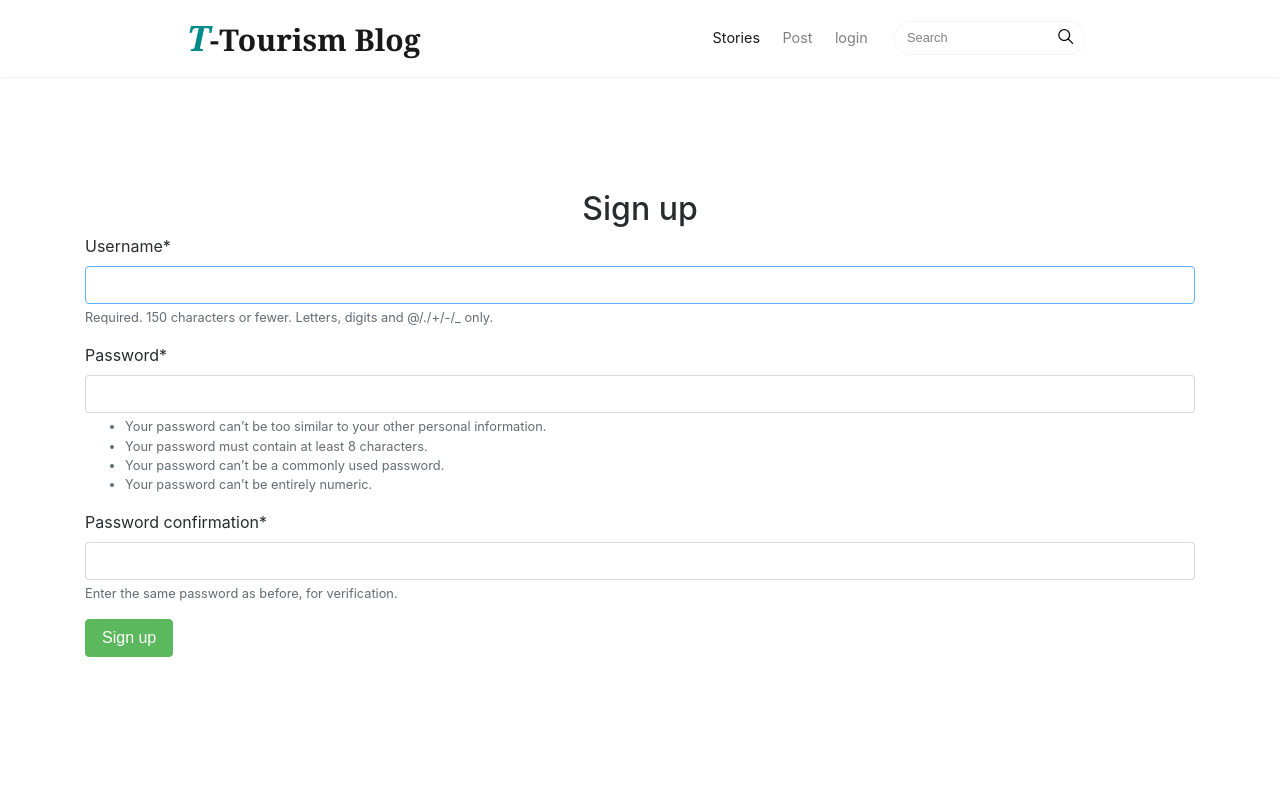
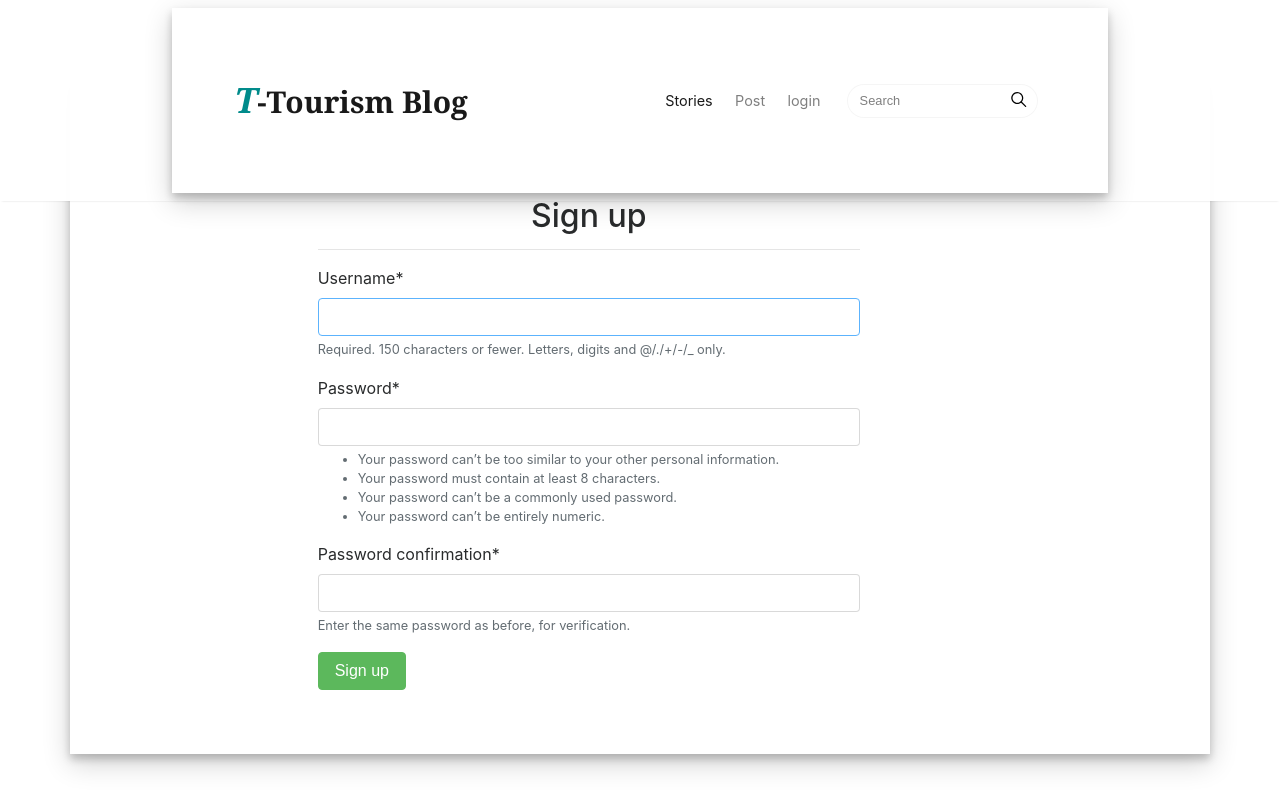
Before and after one commit to mahinhasan/tourism-blog, a Django app: page /register in a window 1280 px wide. Run offline with Django 3.2, Linux system fonts and the light colour scheme; some libraries are stand-ins or nearby versions.

Commit message:
changes in regi

```diff
--- a/static/myapp/css/register.css
+++ b/static/myapp/css/register.css
@@ -28,3 +28,8 @@
     background-color: #42AEEC;
     color: #fff;
 }
+
+.container{
+    padding: 5%;
+    box-shadow: 0 5px 8px 0 rgba(0, 0, 0, 0.2), 0 9px 26px 0 rgba(0, 0, 0, 0.19);
+}
--- a/templates/myapp/login.html
+++ b/templates/myapp/login.html
@@ -108,7 +108,7 @@
 
 
     <div class="container login-container">
-        <div class="row">
+        <div class="row offset-3">
 
             <div class="col-md-6 login-form-1">
                 <h3>Login Form</h3>
--- a/templates/myapp/register.html
+++ b/templates/myapp/register.html
@@ -1,43 +1,76 @@
-{% load static %}
-
-{% load crispy_forms_tags %}
+{% load static %} {% load crispy_forms_tags %}
 
 <!DOCTYPE html>
 <html lang="en">
   <head>
-        <meta charset="utf-8">
-        <meta name="viewport" content="width=device-width, initial-scale=1, shrink-to-fit=no">
-        <meta name="description" content="">
-        <meta name="author" content="">
-        <link rel="icon" href="{% static 'myapp/images/favicon.ico' %}">
+    <meta charset="utf-8" />
+    <meta
+      name="viewport"
+      content="width=device-width, initial-scale=1, shrink-to-fit=no"
+    />
+    <meta name="description" content="" />
+    <meta name="author" content="" />
+    <link rel="icon" href="{% static 'myapp/images/favicon.ico' %}" />
     <title>Tourism-welcom to visit tourism.com</title>
     <!-- Bootstrap core CSS -->
-        <link href="{% static 'myapp/css/bootstrap.min.css' %}" rel="stylesheet">
+    <link href="{% static 'myapp/css/bootstrap.min.css' %}" rel="stylesheet" />
     <!-- Fonts -->
-        <link href="https://maxcdn.bootstrapcdn.com/font-awesome/4.7.0/css/font-awesome.min.css" rel="stylesheet">
-        <link href="https://fonts.googleapis.com/css?family=Righteous" rel="stylesheet">
+    <link
+      href="https://maxcdn.bootstrapcdn.com/font-awesome/4.7.0/css/font-awesome.min.css"
+      rel="stylesheet"
+    />
+    <link
+      href="https://fonts.googleapis.com/css?family=Righteous"
+      rel="stylesheet"
+    />
     <!-- Custom styles for this template -->
-        <link rel="stylesheet" href="{% static 'myapp/css/register.css' %}">
-        <link href="{% static 'myapp/css/mediumish.css' %}" rel="stylesheet">
+    <link rel="stylesheet" href="{% static 'myapp/css/register.css' %}" />
+    <link href="{% static 'myapp/css/mediumish.css' %}" rel="stylesheet" />
   </head>
   <body>
-    <nav class="navbar navbar-toggleable-md navbar-light bg-white fixed-top mediumnavigation">
-        <button class="navbar-toggler navbar-toggler-right" type="button" data-toggle="collapse" data-target="#navbarsExampleDefault" aria-controls="navbarsExampleDefault" aria-expanded="false" aria-label="Toggle navigation">
+    <nav
+      class="
+        navbar navbar-toggleable-md navbar-light
+        bg-white
+        fixed-top
+        mediumnavigation
+      "
+    >
+      <button
+        class="navbar-toggler navbar-toggler-right"
+        type="button"
+        data-toggle="collapse"
+        data-target="#navbarsExampleDefault"
+        aria-controls="navbarsExampleDefault"
+        aria-expanded="false"
+        aria-label="Toggle navigation"
+      >
         <span class="navbar-toggler-icon"></span>
       </button>
       <div class="container w-75 mx-auto">
         <!-- Begin Logo -->
-            <a class="navbar-brand" style="font-family: Georgia, 'Times New Roman', Times, serif;font-weight: bolder;font-size: 30px;" href="{% url 'home' %}">
-
+        <a
+          class="navbar-brand"
+          style="
+            font-family: Georgia, 'Times New Roman', Times, serif;
+            font-weight: bolder;
+            font-size: 30px;
+          "
+          href="{% url 'home' %}"
+        >
           <!-- <img src="{% static 'myapp/images/logo.png' %}" alt="logo"> -->
-            <span style="color:darkcyan;font-size: 35px;font-style: italic;" > T</span>-Tourism Blog
+          <span style="color: darkcyan; font-size: 35px; font-style: italic">
+            T</span
+          >-Tourism Blog
         </a>
         <!-- End Logo -->
         <div class="collapse navbar-collapse" id="navbarsExampleDefault">
           <!-- Begin Menu -->
           <ul class="navbar-nav ml-auto">
             <li class="nav-item active">
-                    <a class="nav-link" href="index.html">Stories <span class="sr-only">(current)</span></a>
+              <a class="nav-link" href="index.html"
+                >Stories <span class="sr-only">(current)</span></a
+              >
             </li>
             <li class="nav-item">
               <a class="nav-link" href="post.html">Post</a>
@@ -60,20 +93,39 @@
           <!-- End Menu -->
           <!-- Begin Search -->
           <form class="form-inline my-2 my-lg-0">
-                    <input class="form-control mr-sm-2" type="text" placeholder="Search">
-                    <span class="search-icon"><svg class="svgIcon-use" width="25" height="25" viewbox="0 0 25 25"><path d="M20.067 18.933l-4.157-4.157a6 6 0 1 0-.884.884l4.157 4.157a.624.624 0 1 0 .884-.884zM6.5 11c0-2.62 2.13-4.75 4.75-4.75S16 8.38 16 11s-2.13 4.75-4.75 4.75S6.5 13.62 6.5 11z"></path></svg></span>
+            <input
+              class="form-control mr-sm-2"
+              type="text"
+              placeholder="Search"
+            />
+            <span class="search-icon"
+              ><svg
+                class="svgIcon-use"
+                width="25"
+                height="25"
+                viewbox="0 0 25 25"
+              >
+                <path
+                  d="M20.067 18.933l-4.157-4.157a6 6 0 1 0-.884.884l4.157 4.157a.624.624 0 1 0 .884-.884zM6.5 11c0-2.62 2.13-4.75 4.75-4.75S16 8.38 16 11s-2.13 4.75-4.75 4.75S6.5 13.62 6.5 11z"
+                ></path></svg
+            ></span>
           </form>
           <!-- End Search -->
         </div>
       </div>
     </nav>
     <div class="container">
-    <h2 style="text-align: center; padding-top: 10%;">Sign up</h2>
+        <div class="row offset-2 ">
+            <div class="col-md-8 col-sm-8">
+                <h2 style="text-align: center; padding-top: 10%">Sign up</h2>
+                <hr>
                 <form method="post">
-    {% csrf_token %}
-    {{ form | crispy }}
+                  {% csrf_token %} {{ form | crispy }}
                   <button class="btn btn-success" type="submit">Sign up</button>
                 </form>
             </div>
+        </div>
+
+    </div>
   </body>
 </html>
```
Lines whose indentation alone changed are shown as unchanged.
